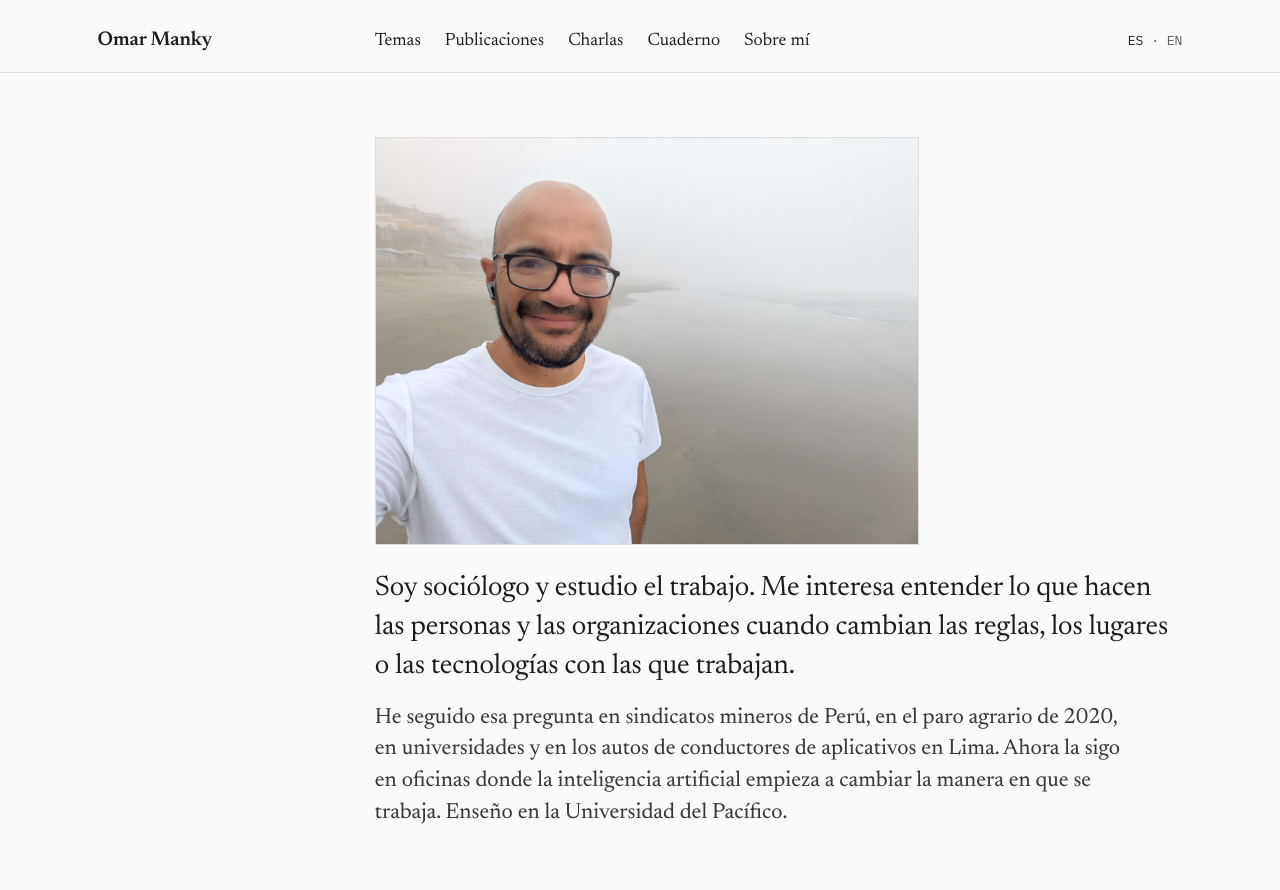
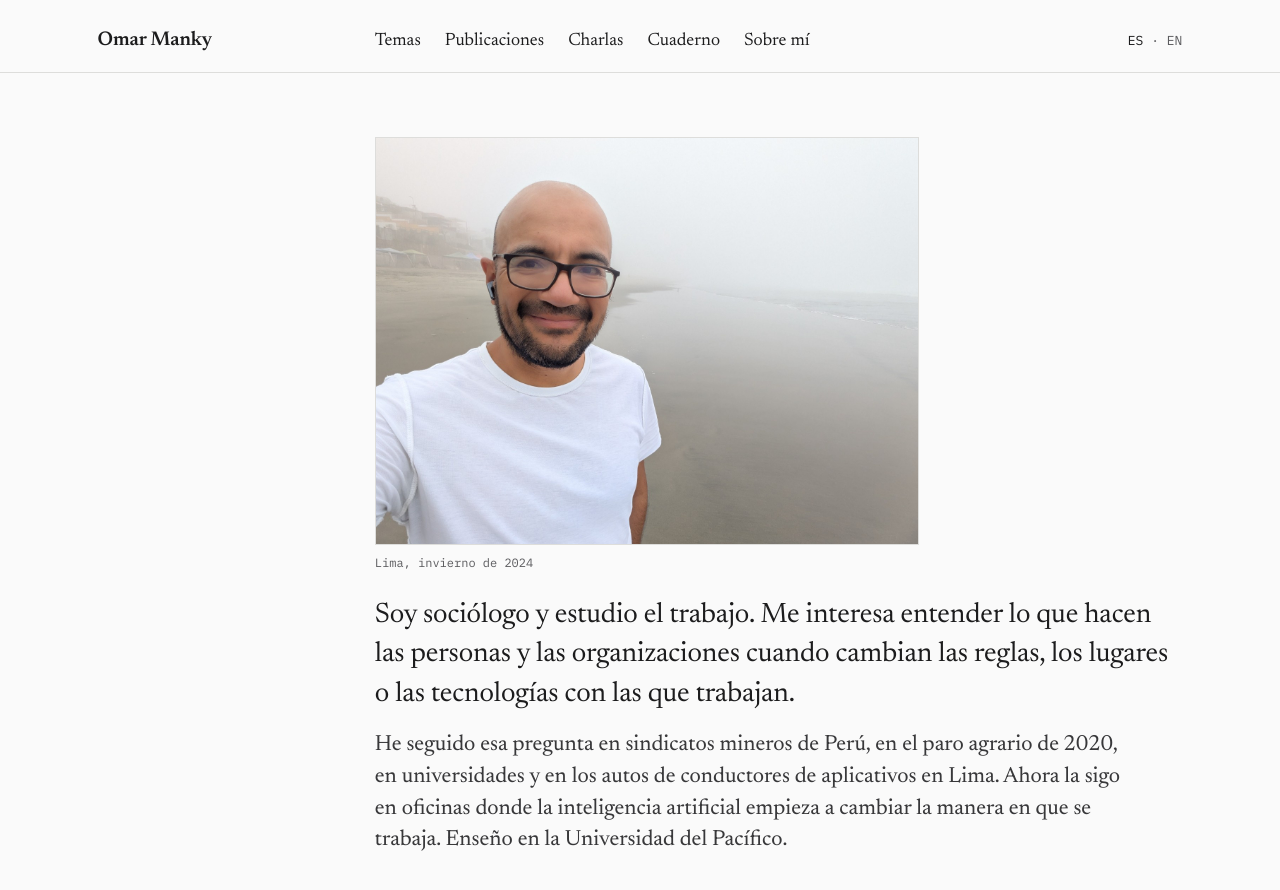
Before and after one commit to omanky/omarmanky.com, a Jekyll site: the page built from index.html, in a window 1280 px wide and 900 px high. Shown: the top 890 px of the window. Built offline with Jekyll 4.4.1, drawn with Linux system fonts in a browser that asks for light colours.

Commit message:
Portada: pie de foto (Lima, invierno de 2024)

```diff
--- a/_includes/head.html
+++ b/_includes/head.html
@@ -21,7 +21,7 @@
 <meta property="og:url" content="{{ page.url | absolute_url }}">
 {%- endunless %}
 <meta property="og:image" content="{{ '/assets/img/omar-playa.jpg' | absolute_url }}">
-<meta property="og:image:alt" content="Omar Manky, sonriendo, con lentes y camiseta blanca, en una playa cubierta de neblina.">
+<meta property="og:image:alt" content="Omar Manky, sonriendo, con lentes y camiseta blanca, en una playa cubierta de neblina. Lima, invierno de 2024.">
 <meta name="twitter:card" content="summary_large_image">
 {%- if page.layout == "ficha" %}
 {%- for m in page.meta_citation %}
--- a/index.html
+++ b/index.html
@@ -8,8 +8,8 @@ description: "Omar Manky, sociólogo del trabajo en Lima. Temas, publicaciones y
   <section class="wrap row intro-top home-intro" aria-label="Presentación">
     <div class="main-wide intro-block">
       <figure class="photo photo--wide">
-        <div class="photo-frame"><img src="{{ '/assets/img/omar-playa.jpg' | relative_url }}" width="1536" height="1152" decoding="async" alt="Omar Manky, sonriendo, con lentes y camiseta blanca, en una playa cubierta de neblina."></div>
-        {% comment %}Pie de foto pendiente: Omar tiene que decir lugar y año (26 de septiembre de 2026). Cuando lo diga, va aquí: <figcaption>…</figcaption>{% endcomment %}
+        <div class="photo-frame"><img src="{{ '/assets/img/omar-playa.jpg' | relative_url }}" width="1536" height="1152" decoding="async" alt="Omar Manky, sonriendo, con lentes y camiseta blanca, en una playa cubierta de neblina. Lima, invierno de 2024."></div>
+        <figcaption>Lima, invierno de 2024</figcaption>
       </figure>
       <h1 class="visually-hidden">Omar Manky</h1>
       <p class="intro">Soy sociólogo y estudio el trabajo. Me interesa entender lo que hacen las personas y las organizaciones cuando cambian las reglas, los lugares o las tecnologías con las que trabajan.</p>
```
